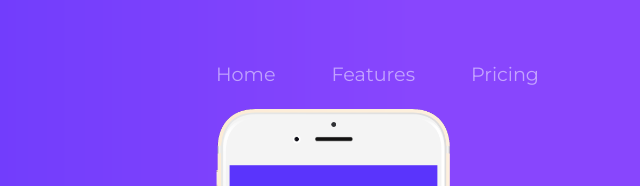
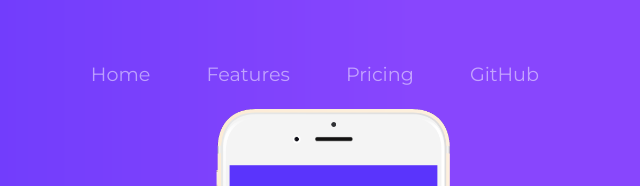
Before and after one commit to md-rubel/bootstrap-4-project, a plain HTML site: page index.html in a window 1280 px wide. Shown: the top 186 px of the page, 612-1252 px from the left. Drawn offline with nearby package versions, Linux system fonts and the light colour scheme.

Commit message:
Update index.html

```diff
--- a/index.html
+++ b/index.html
@@ -44,6 +44,9 @@
                         </li>
                         <li class="nav-item">
                             <a href="#" class="nav-link">Pricing</a>
+                        </li>
+                        <li class="nav-item">
+                            <a href="https://github.com/md-rubel/bootstrap-4-project" class="nav-link" target="_blank">GitHub</a>
                         </li>
                     </ul>
                 </div>
```
